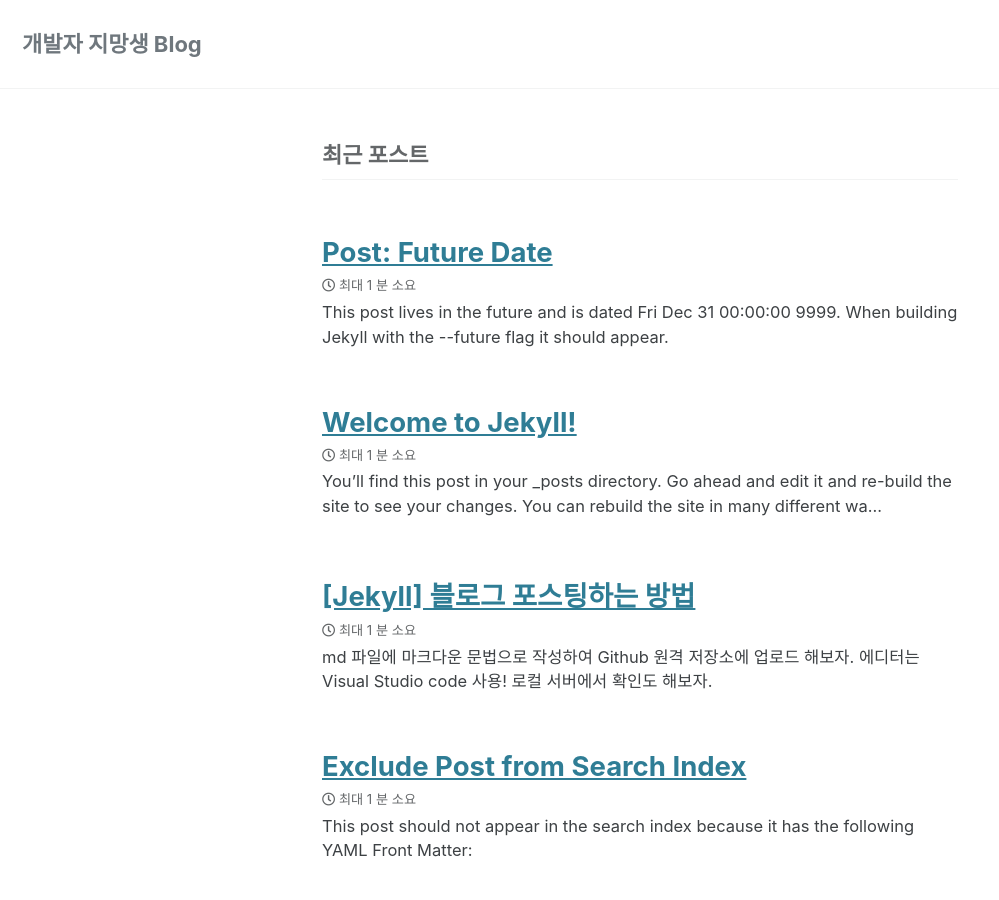
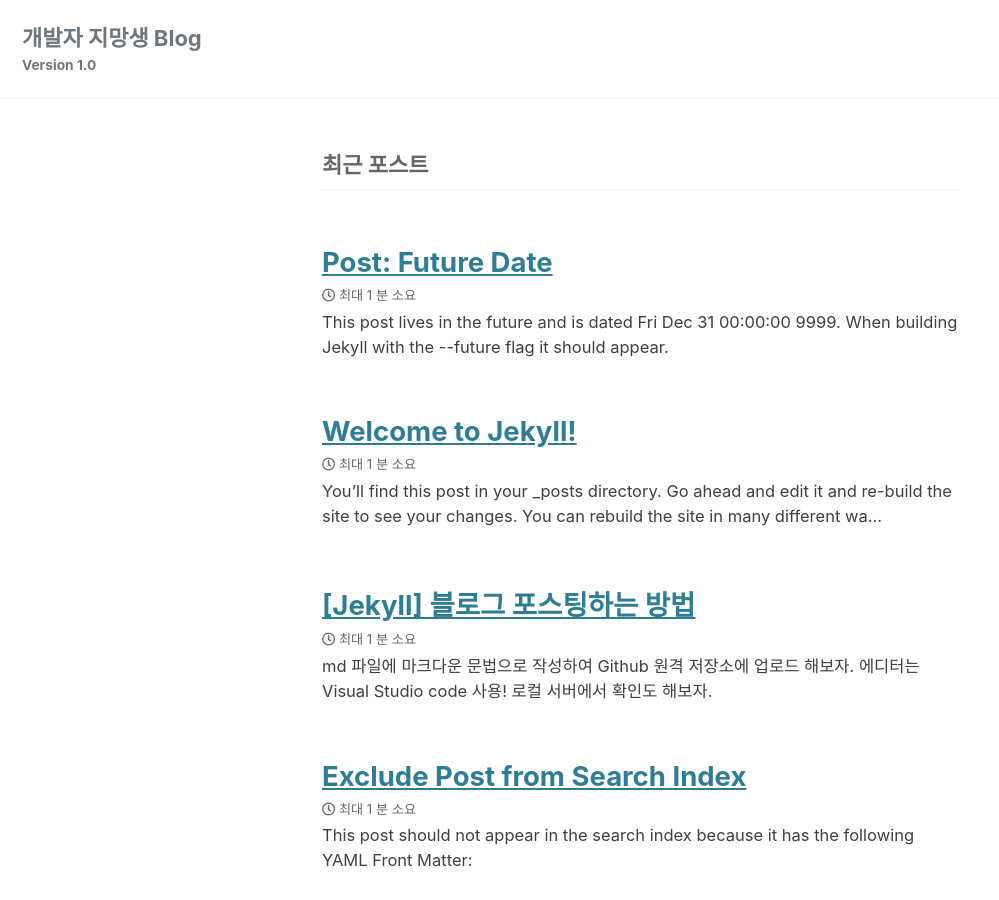
Before and after one commit to J1NWAN/j1nwan.github.com, a Jekyll site: the page built from index.markdown, in a window 1280 px wide and 900 px high. Shown: the whole window, without its empty margins (0-999 px from the left). Built offline with Jekyll 4.4.1, drawn with Linux system fonts in a browser that asks for light colours; cached includes are drawn as plain includes; the list of posts is cut into pages by our own code.

Commit message:
Update _config.yml

```diff
--- a/_config.yml
+++ b/_config.yml
@@ -18,11 +18,11 @@
 locale                   : "ko-KR" # 언어
 title                    : "JAVA Blog" # Meta 태그에 들어가는 영역 , 작성하지 않으면 기본값으로 출력됨
 title_separator          : "-"
-subtitle                 : # site tagline that appears below site title in masthead
+subtitle                 : "Version 1.0" # site tagline that appears below site title in masthead
 name                     : "진완" # 이름
 description              : "개발자 준비생 다양한 Sever등 다양한 개발을 공부하는 블로그" # Meta 태그에 들어가는 영역
 url                      : "https://j1nwan.github.io/" # GitBlog 호스트 주소 the base hostname & protocol for your site e.g. "https://mmistakes.github.io"
-baseurl                  : "/blog" # the subpath of your site, e.g. "/blog"
+baseurl                  : #"/blog" # the subpath of your site, e.g. "/blog"
 repository               : "J1NWAN/j1nwan.github.com" # Github 레퍼지토리 경로 GitHub username/repo-name e.g. "mmistakes/minimal-mistakes"
 teaser                   : # 홈페이지 기본 티저(이미지) path of fallback teaser image, e.g. "/assets/images/500x300.png"
 logo                     : # 타이틀 옆에 작게 들어갈 이미지. path of logo image to display in the masthead, e.g. "/assets/images/88x88.png"
```
